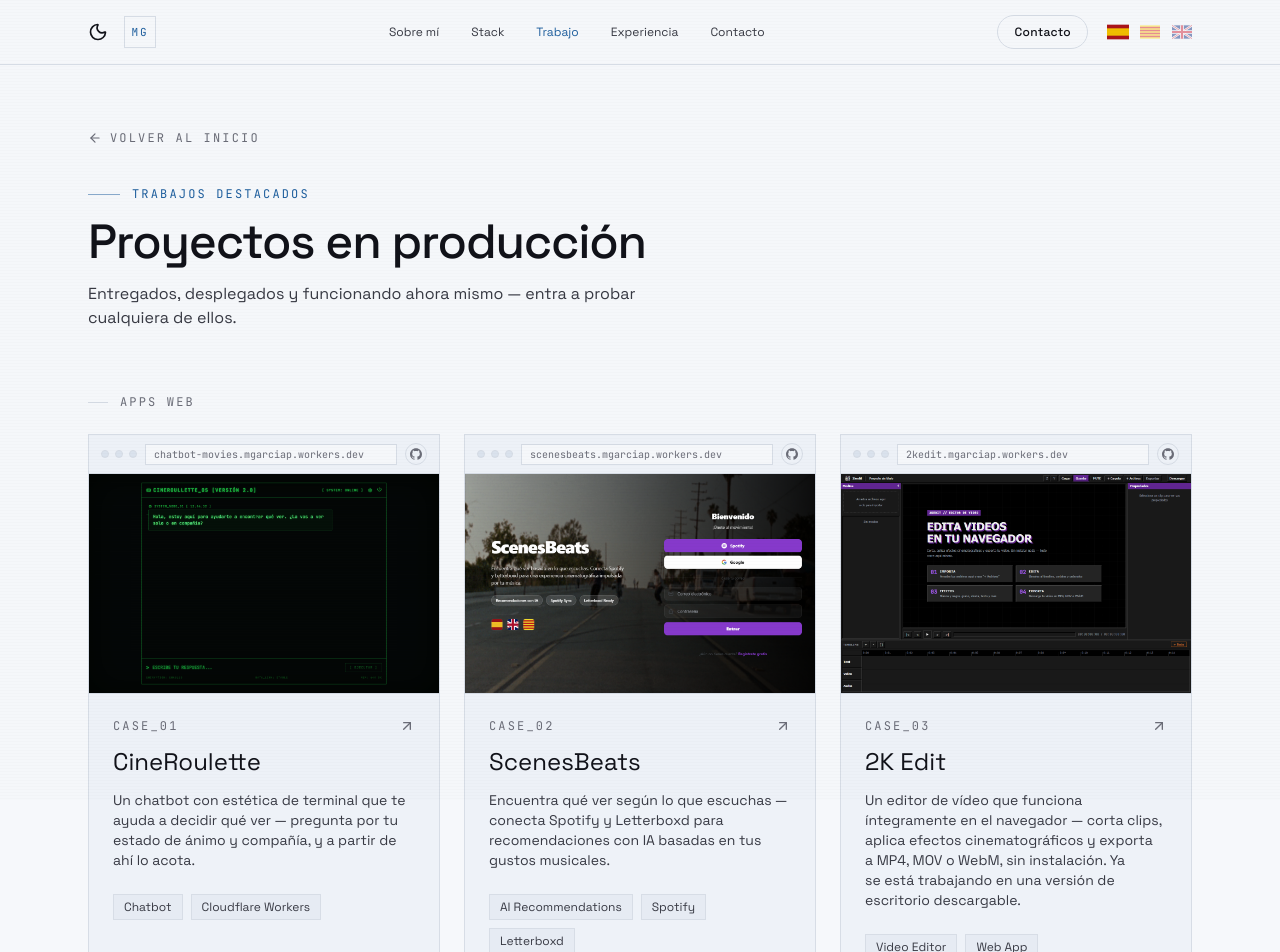
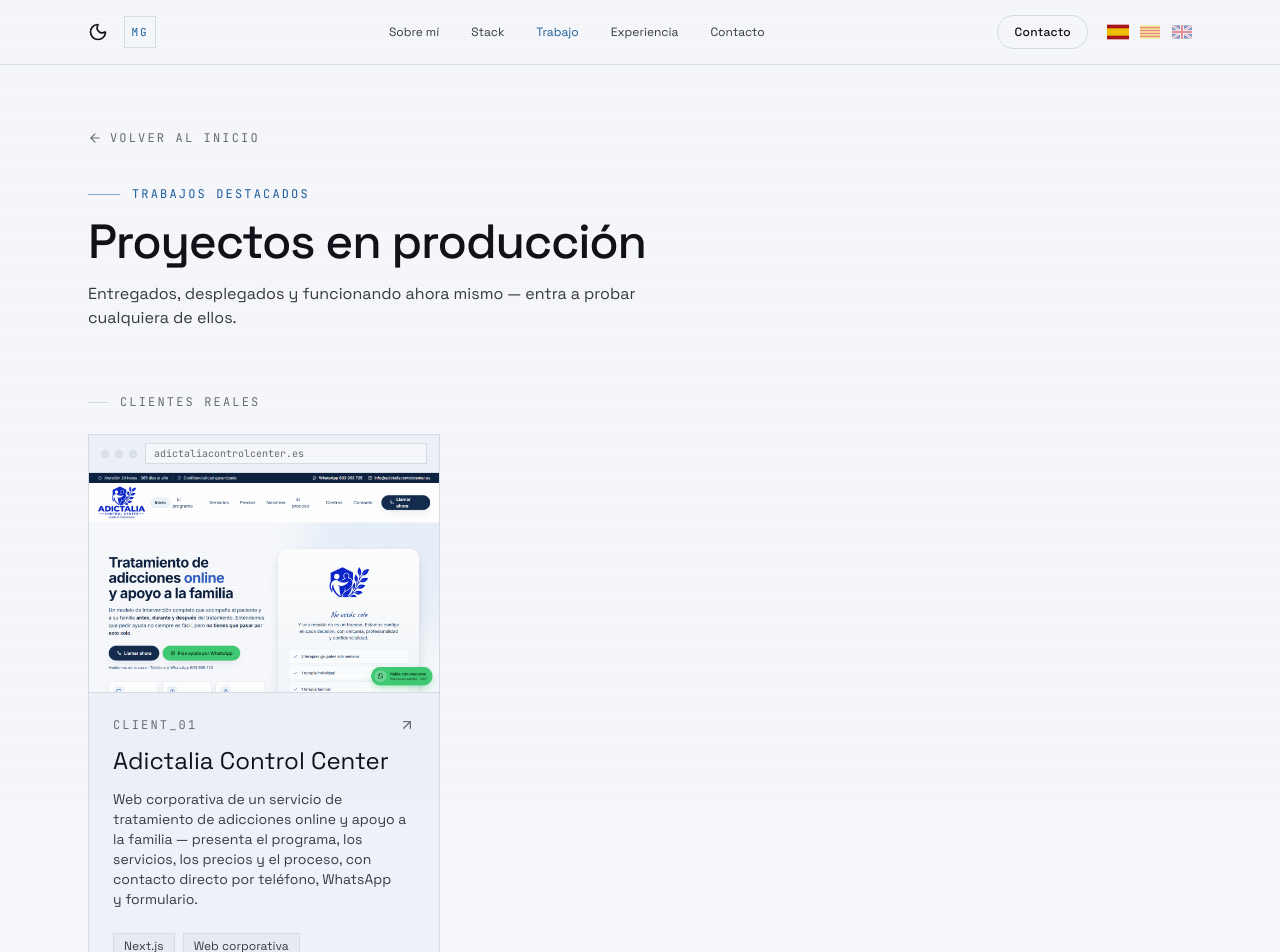
Before and after one commit to mgarcia333/portfolio, a Next.js app: page /work in a window 1280 px wide. Shown: the top 952 px of the page. Built offline with nearby package versions, Linux system fonts and the light colour scheme.

Commit message:
Add real clients category with Adictalia Control Center

```diff
--- a/src/components/work/work-page-content.tsx
+++ b/src/components/work/work-page-content.tsx
@@ -6,7 +6,7 @@
 import { useLanguage } from "@/i18n/language-context";
 import type { ProjectCategory } from "@/i18n/types";
 
-const CATEGORY_ORDER: ProjectCategory[] = ["webapp", "unity", "template"];
+const CATEGORY_ORDER: ProjectCategory[] = ["client", "webapp", "unity", "template"];
 
 export function WorkPageContent() {
   const { content } = useLanguage();
--- a/src/i18n/content.ca.ts
+++ b/src/i18n/content.ca.ts
@@ -118,6 +118,7 @@
     title: "Projectes en producció",
     description: "Lliurats, desplegats i funcionant ara mateix — entra a provar qualsevol d'ells.",
     categories: {
+      client: "Clients reals",
       webapp: "Apps web",
       unity: "Unity · Videojocs",
       template: "Plantilles",
@@ -167,6 +168,11 @@
         title: "Mado",
         description:
           "Una pestanya nova per a Chrome a la teva mida — fons propi i quadres amb imatge que obren les teves webs, que es col·loquen i redimensionen arrossegant. Sense comptes ni rastreig.",
+      },
+      adictalia: {
+        title: "Adictalia Control Center",
+        description:
+          "Web corporativa d'un servei de tractament d'addiccions en línia i suport a la família — presenta el programa, els serveis, els preus i el procés, amb contacte directe per telèfon, WhatsApp i formulari.",
       },
     }),
   },
--- a/src/i18n/content.en.ts
+++ b/src/i18n/content.en.ts
@@ -118,6 +118,7 @@
     title: "Live projects",
     description: "Shipped, deployed and running right now — click through to try any of them.",
     categories: {
+      client: "Real clients",
       webapp: "Web Apps",
       unity: "Unity · Games",
       template: "Templates",
@@ -167,6 +168,11 @@
         title: "Mado",
         description:
           "A new-tab page for Chrome, your way — your own background and image tiles that open your favorite sites, moved and resized by dragging. No accounts, no tracking.",
+      },
+      adictalia: {
+        title: "Adictalia Control Center",
+        description:
+          "Corporate website for an online addiction treatment and family support service — presents the program, services, pricing and process, with direct contact by phone, WhatsApp and form.",
       },
     }),
   },
--- a/src/i18n/content.es.ts
+++ b/src/i18n/content.es.ts
@@ -118,6 +118,7 @@
     title: "Proyectos en producción",
     description: "Entregados, desplegados y funcionando ahora mismo — entra a probar cualquiera de ellos.",
     categories: {
+      client: "Clientes reales",
       webapp: "Apps web",
       unity: "Unity · Videojuegos",
       template: "Plantillas",
@@ -167,6 +168,11 @@
         title: "Mado",
         description:
           "Una nueva pestaña para Chrome a tu medida — fondo propio y cuadros con imagen que abren tus webs, que se colocan y redimensionan arrastrando. Sin cuentas ni rastreo.",
+      },
+      adictalia: {
+        title: "Adictalia Control Center",
+        description:
+          "Web corporativa de un servicio de tratamiento de adicciones online y apoyo a la familia — presenta el programa, los servicios, los precios y el proceso, con contacto directo por teléfono, WhatsApp y formulario.",
       },
     }),
   },
--- a/src/i18n/shared.ts
+++ b/src/i18n/shared.ts
@@ -157,6 +157,13 @@
     preview: "/projects/mado.png",
     github: "https://github.com/mgarcia333/mado",
   },
+  adictalia: {
+    category: "client",
+    tag: "CLIENT_01",
+    stack: ["Next.js", "Web corporativa", "Formulario de contacto"],
+    url: "https://adictaliacontrolcenter.es/",
+    preview: "/projects/adictalia.png",
+  },
 };
 
 export function buildProjects(
--- a/src/i18n/types.ts
+++ b/src/i18n/types.ts
@@ -24,7 +24,7 @@
   description: string;
 }
 
-export type ProjectCategory = "webapp" | "unity" | "template";
+export type ProjectCategory = "client" | "webapp" | "unity" | "template";
 
 export interface Project {
   id: string;
```
Also changed, not shown: public/projects/adictalia.png (added).
